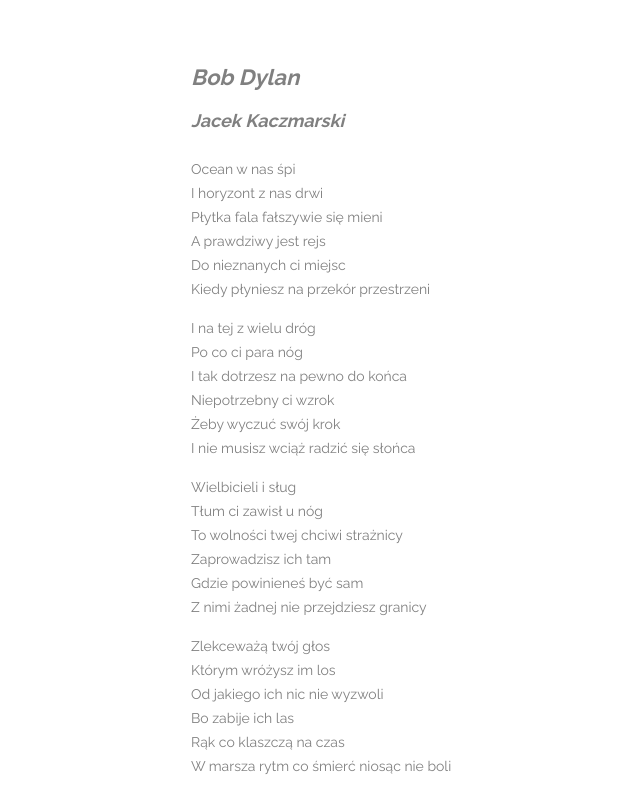
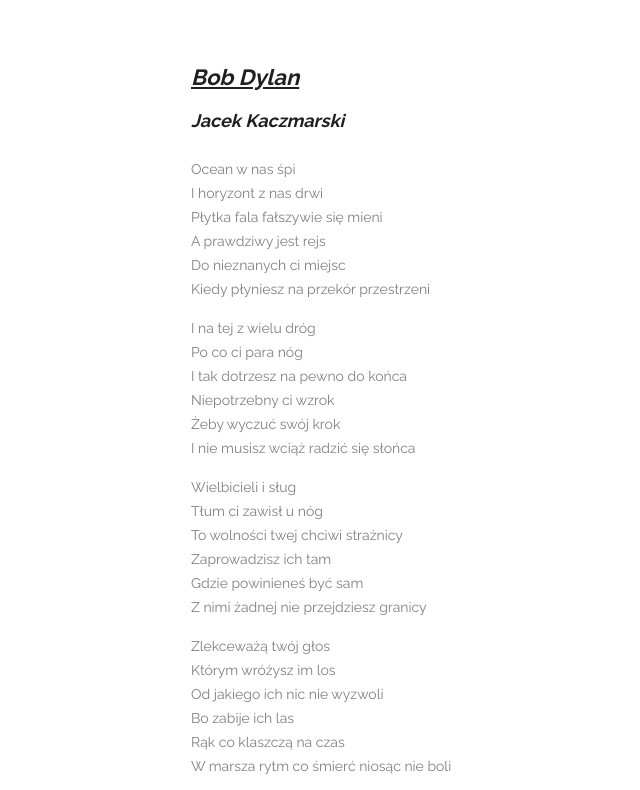
Before and after one commit to Karola-N/learning-git-2, a plain HTML site: page index.html in a window 1280 px wide. Shown: the top 790 px of the page, without its empty margins (65-705 px from the left). Drawn offline with Linux system fonts and the light colour scheme.

Commit message:
Change headings style in css

```diff
--- a/style.css
+++ b/style.css
@@ -8,6 +8,8 @@
 h1 {
     font-size: 22px;
     font-style: italic;
+    color: #202020;
+    text-decoration: underline;
 }
 
 h2 {
@@ -15,6 +17,7 @@
     font-style: italic;
     margin-bottom: 20px;
     line-height: 2rem;
+    color: #202020;
 }
 
 p {
```
